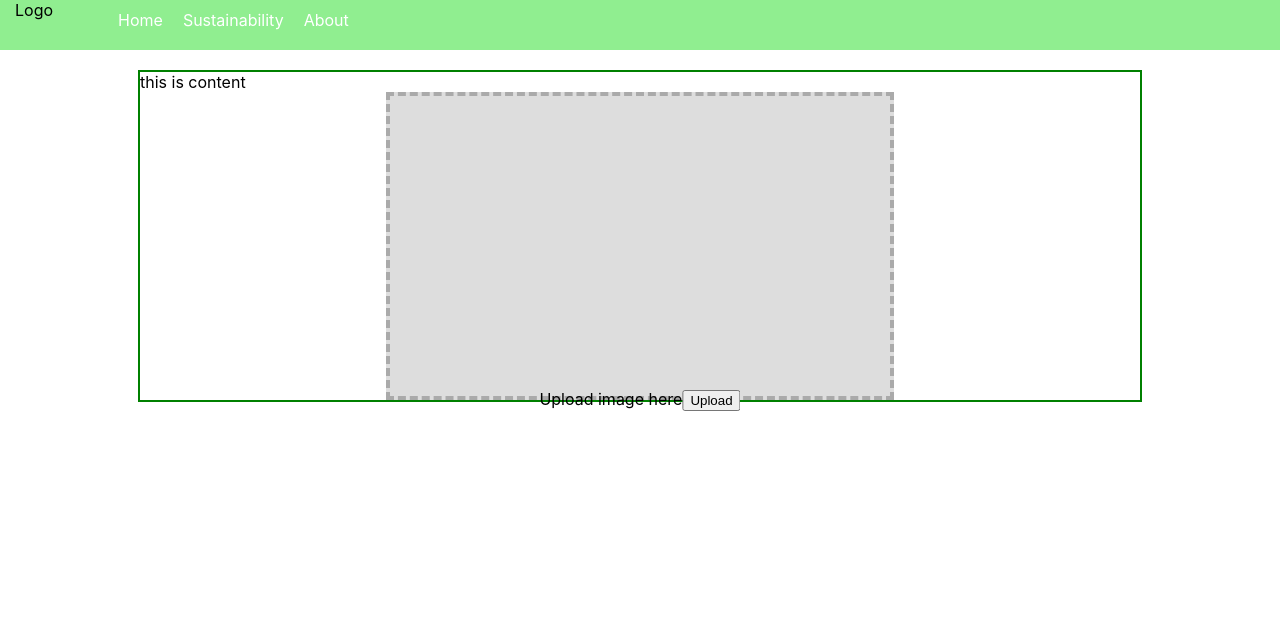
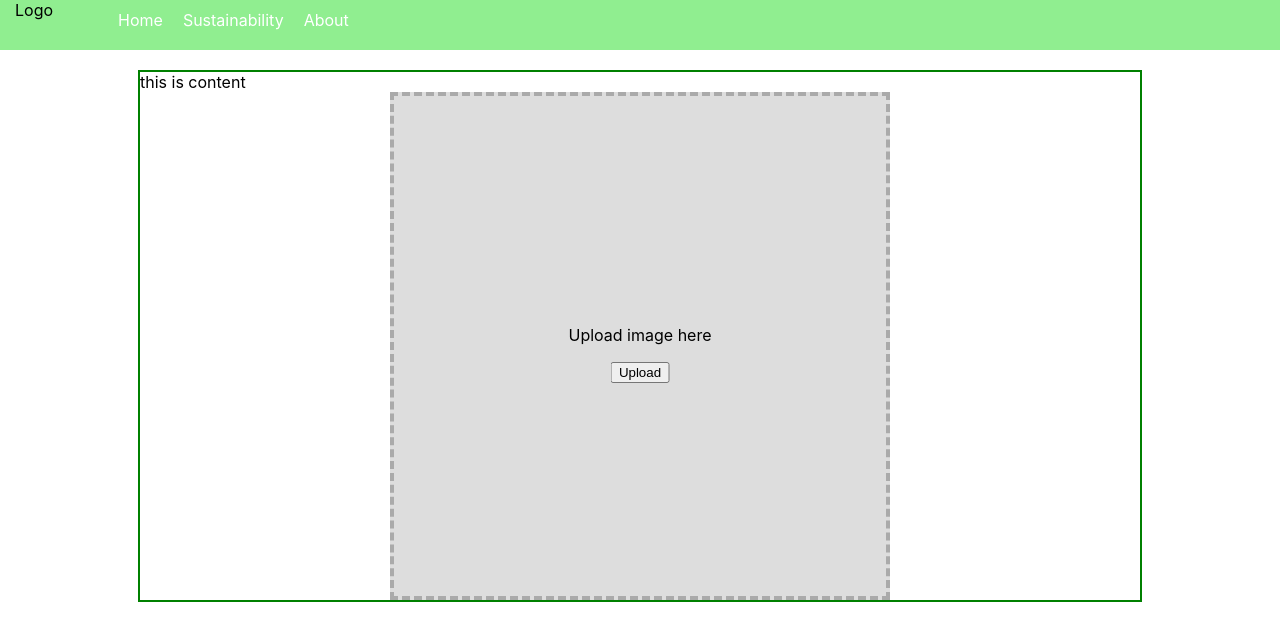
Before and after one commit to jacoblovelace/HooHacks23, a React (Create React App) app in the folder client/: page / in a window 1280 px wide. Shown: the top 640 px of the page. Built offline with nearby package versions, Linux system fonts and the light colour scheme.

Commit message:
fixed upload image centering

```diff
--- a/client/src/components/Content.css
+++ b/client/src/components/Content.css
@@ -8,11 +8,19 @@
 .photo_upload {
     margin: 0 auto;
     width: 50%;
-    height: 300px;
+    padding-bottom: 50%;
+    box-sizing: border-box;
     background-color: #ddd;
     border: 4px dashed #aaa;
     text-align: center;
+    position: relative;
 }
+
+/* .photo-upload:after {
+    content: "";
+    display:block;
+    padding-bottom: 100%;
+} */
 
 .photo_upload > div {
     position: absolute;
--- a/client/src/components/Content.js
+++ b/client/src/components/Content.js
@@ -6,7 +6,7 @@ function Content() {
         this is content
         <div className="photo_upload">
             <div>
-                <span>Upload image here</span>
+                <p>Upload image here</p>
                 <button>Upload</button>
             </div>
         </div>
```
